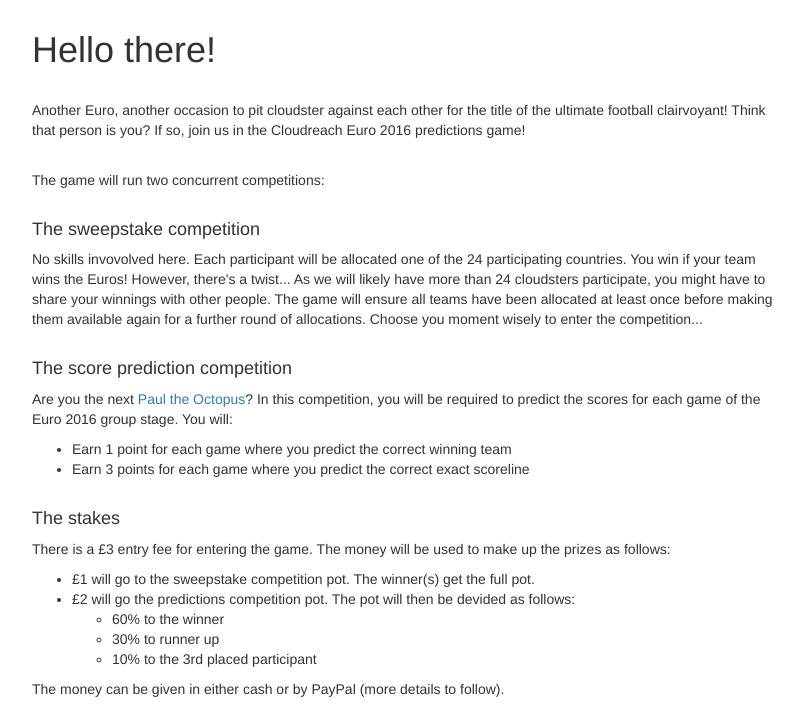
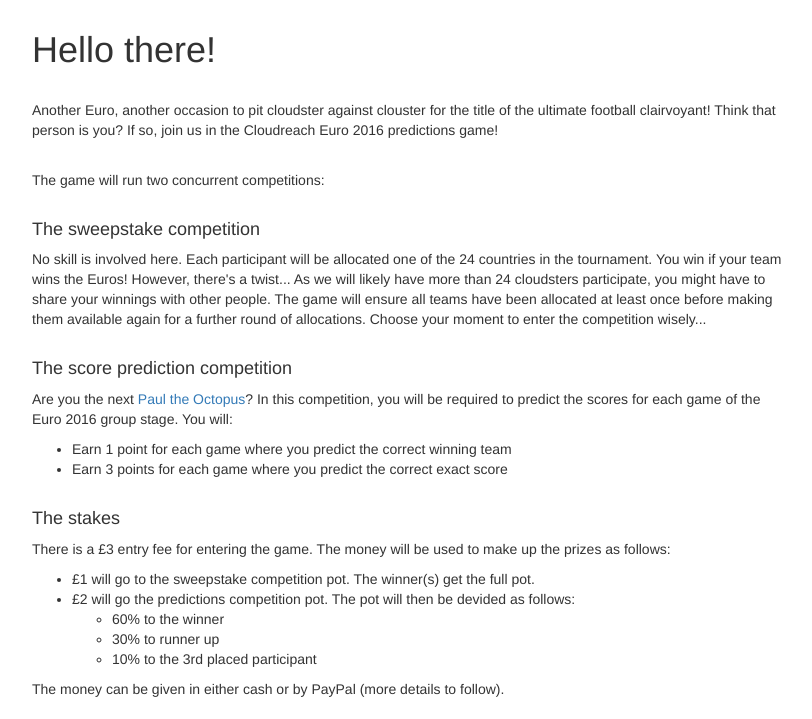
Before and after one commit to oliviervg1/euro2016-predictions, a Flask app: template src/templates/index.html in a window 1280 px wide. Shown: the part 80-799 px from the top of the page, without its empty margins (38-850 px from the left). Run offline with Flask 2, Linux system fonts and the light colour scheme; the template is opened without the code that fills it, so the values that code supplies are empty; parts of the project's set-up code (start-up, migrations or seed data) failed here and were passed over; some libraries are stand-ins or nearby versions.

Commit message:
Fixing spelling

```diff
--- a/src/templates/index.html
+++ b/src/templates/index.html
@@ -16,8 +16,8 @@
         <div class="row">
             <div class="col-sm-8">
                 <p>
-                    Another Euro, another occasion to pit cloudster against each
-                    other for the title of the ultimate football clairvoyant!
+                    Another Euro, another occasion to pit cloudster against clouster
+                    for the title of the ultimate football clairvoyant!
                     Think that person is you? If so, join us in the Cloudreach
                     Euro 2016 predictions game!
                 </p>
@@ -26,14 +26,14 @@
 
                 <h4 class="text-margin-top">The sweepstake competition</h4>
                 <p>
-                    No skills invovolved here. Each participant will be
-                    allocated one of the 24 participating countries. You win if
+                    No skill is involved here. Each participant will be
+                    allocated one of the 24 countries in the tournament. You win if
                     your team wins the Euros! However, there's a twist... As we
                     will likely have more than 24 cloudsters participate, you
                     might have to share your winnings with other people. The game
                     will ensure all teams have been allocated at least once before
                     making them available again for a further round of allocations.
-                    Choose you moment wisely to enter the competition...
+                    Choose your moment to enter the competition wisely...
                 </p>
 
                 <h4 class="text-margin-top">The score prediction competition</h4>
@@ -43,7 +43,7 @@
                     scores for each game of the Euro 2016 group stage. You will:
                     <ul>
                         <li>Earn 1 point for each game where you predict the correct winning team</li>
-                        <li>Earn 3 points for each game where you predict the correct exact scoreline</li>
+                        <li>Earn 3 points for each game where you predict the correct exact score</li>
                     </ul>
                 </p>
 
```
